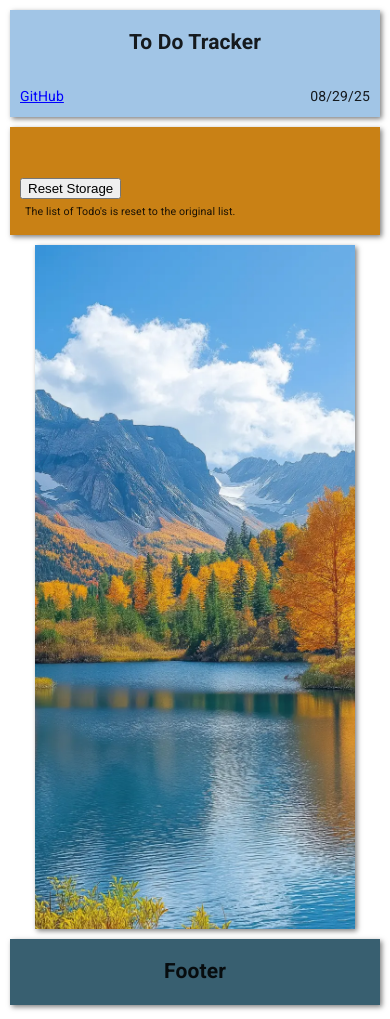
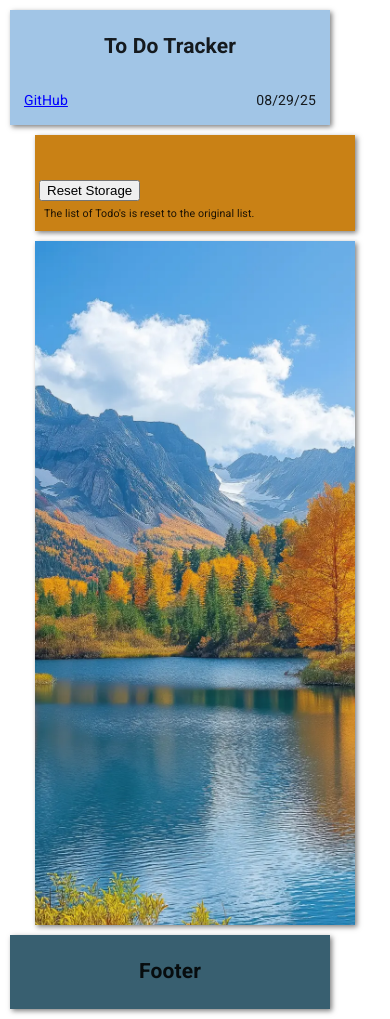
Before and after one commit to bloppo/todo-tracker2, a React (Vite) app: page / in a window 390 px wide. Built offline with nearby package versions, Linux system fonts and the light colour scheme.

Commit message:
9th Commit - Styling issues

```diff
--- a/src/index.css
+++ b/src/index.css
@@ -281,6 +281,20 @@ nav {
 }
 
 @media (max-width: 400px) {
+    .header {
+        width: 100%;
+        max-width:320px;
+        padding: 4px;
+        box-sizing: border-box;
+    }
+
+    .footer{
+        width: 100%;
+        max-width:320px;
+        padding: 4px;
+        box-sizing: border-box;
+    }
+
     .main {
         flex-direction: column; /* Stack sidebar and content vertically */
         align-items: center; /* Center items horizontally */
@@ -291,6 +305,10 @@ nav {
     .sidebar {
         width: 100%; /* Sidebar takes full width */
         min-height: auto; /* Adjust height */
+        max-width:320px;
+        padding: 4px;
+        box-sizing: border-box;
+
     }
 
     .content {
```
